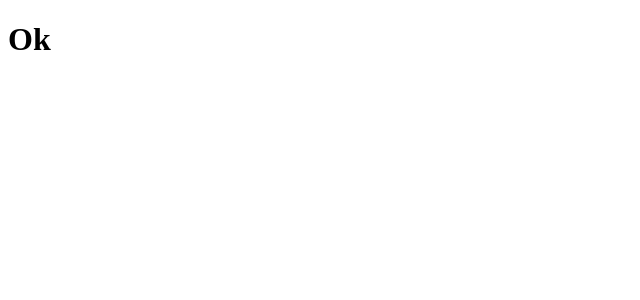
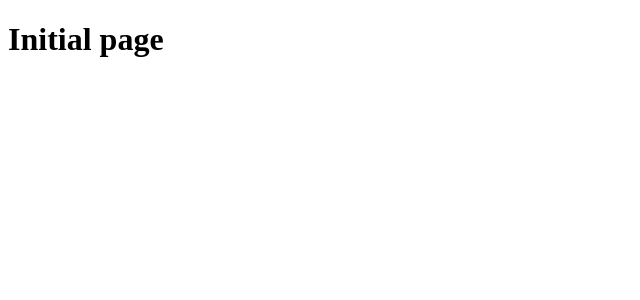
Before and after one commit to AdoniasLima/react-marvel-api, a React (Create React App) app: page / in a window 1280 px wide. Shown: the top 300 px of the page, without its empty margins (0-640 px from the left). Built offline with nearby package versions, Linux system fonts and the light colour scheme.

Commit message:
[Feature] Creating routes, pages and service api baseURL

```diff
--- a/package.json
+++ b/package.json
@@ -6,8 +6,10 @@
     "@testing-library/jest-dom": "^5.11.6",
     "@testing-library/react": "^11.2.2",
     "@testing-library/user-event": "^12.6.0",
+    "axios": "^0.21.1",
     "react": "^17.0.1",
     "react-dom": "^17.0.1",
+    "react-router-dom": "^5.2.0",
     "react-scripts": "4.0.1",
     "web-vitals": "^0.2.4"
   },
--- a/src/App.js
+++ b/src/App.js
@@ -1,8 +1,10 @@
 import React from "react";
+
+import Routes from "./routes";
 
 function App() {
   return (
-    <h1>Ok</h1>
+    <Routes />
   );
 }
 
--- /dev/null
+++ b/src/pages/Home.js
@@ -0,0 +1,9 @@
+import React from "react";
+
+function Home(){
+    return(
+        <h1>Home</h1>
+    );
+}
+
+export default Home;
--- /dev/null
+++ b/src/pages/Start.js
@@ -0,0 +1,9 @@
+import React from "react";
+
+function Start(){
+    return(
+        <h1>Initial page</h1>
+    );
+}
+
+export default Start;
--- /dev/null
+++ b/src/routes.js
@@ -0,0 +1,18 @@
+import React from "react";
+import { BrowserRouter, Switch, Route } from "react-router-dom";
+
+import Start from "./pages/Start";
+import Home from "./pages/Home";
+
+function Routes(){
+    return(
+        <BrowserRouter>
+            <Switch>
+                <Route path="/" component={Start} exact />
+                <Route path="/home" component={Home} />
+            </Switch>
+        </BrowserRouter>
+    );
+}
+
+export default Routes;
```
Also changed, not shown: src/services/api.js (added, +7 -0 lines), 2 other files (tests, documents, lock files or other folders).
